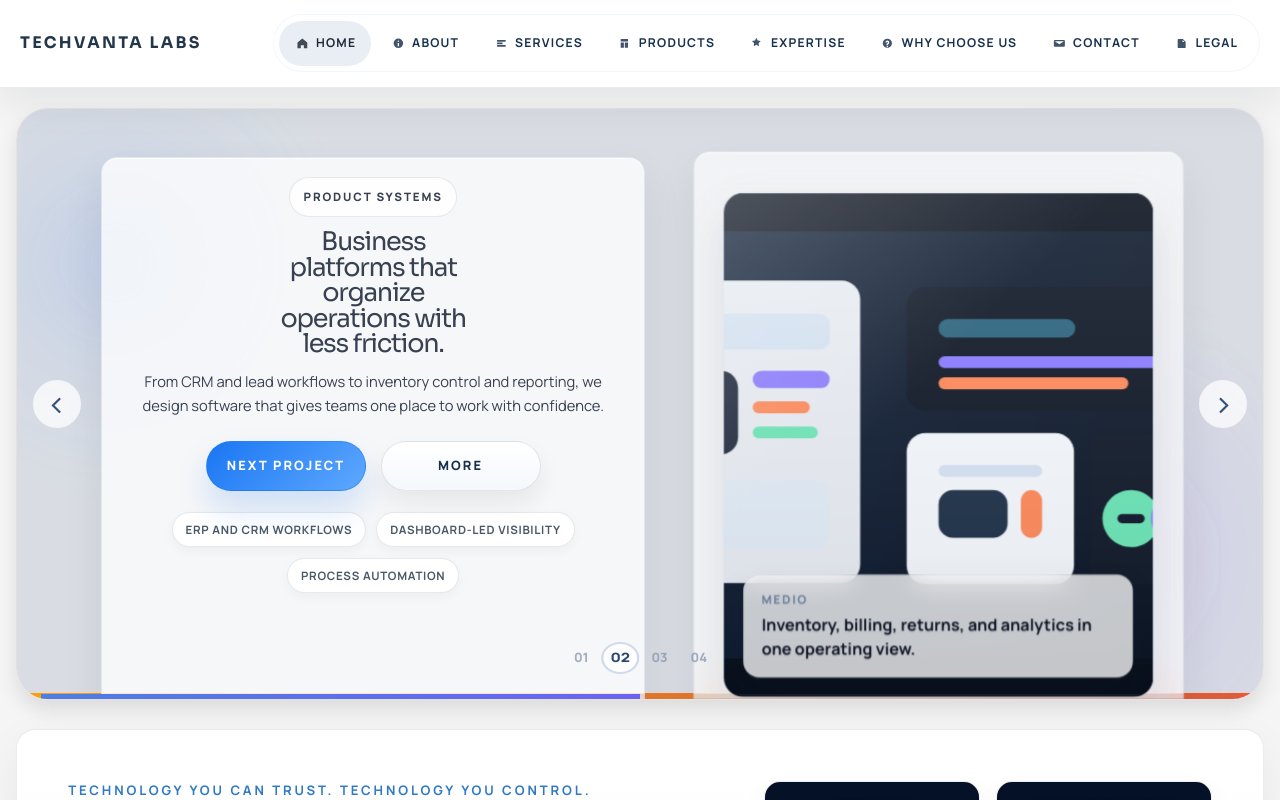
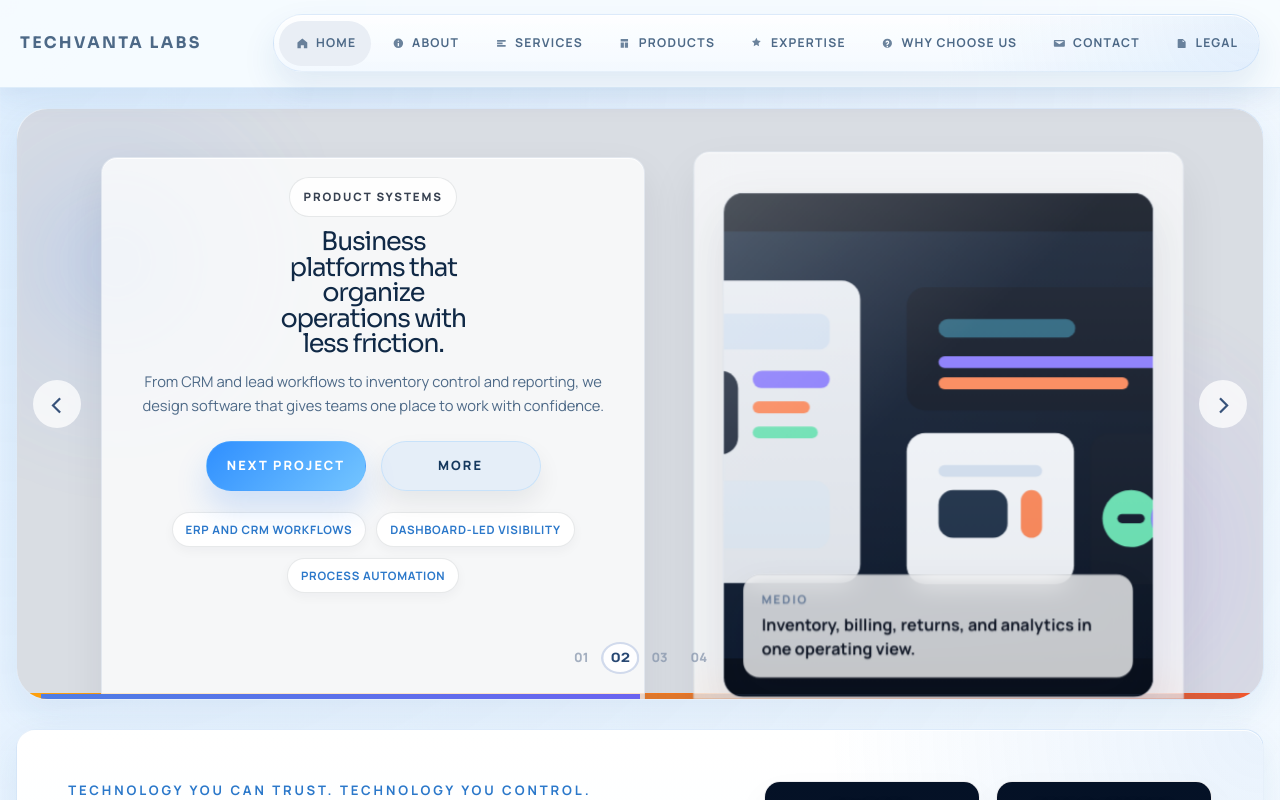
Before and after one commit to YojitSiddhant/techvanta-labs, a Next.js app: page /home in a window 1280 px wide. Shown: the top 800 px of the page. Built offline with nearby package versions, Linux system fonts and the light colour scheme.

Commit message:
Default site theme to light mode

```diff
--- a/app/layout.tsx
+++ b/app/layout.tsx
@@ -30,6 +30,7 @@ export default function RootLayout({
       lang="en"
       className={`${manrope.variable} ${sora.variable} h-full antialiased`}
       data-scroll-behavior="smooth"
+      data-theme="light"
     >
       <body className="min-h-full">
         <SiteShell>{children}</SiteShell>
```
